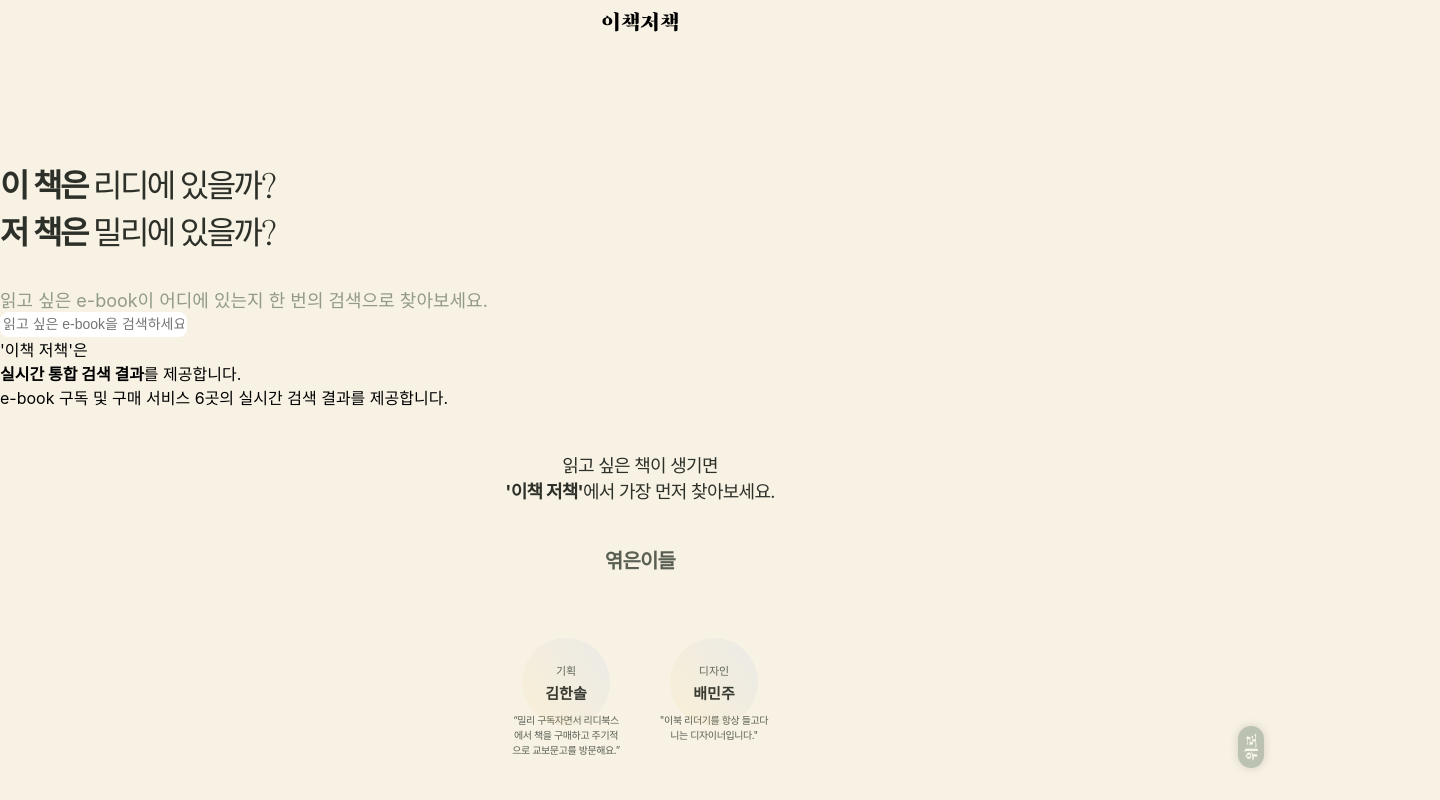
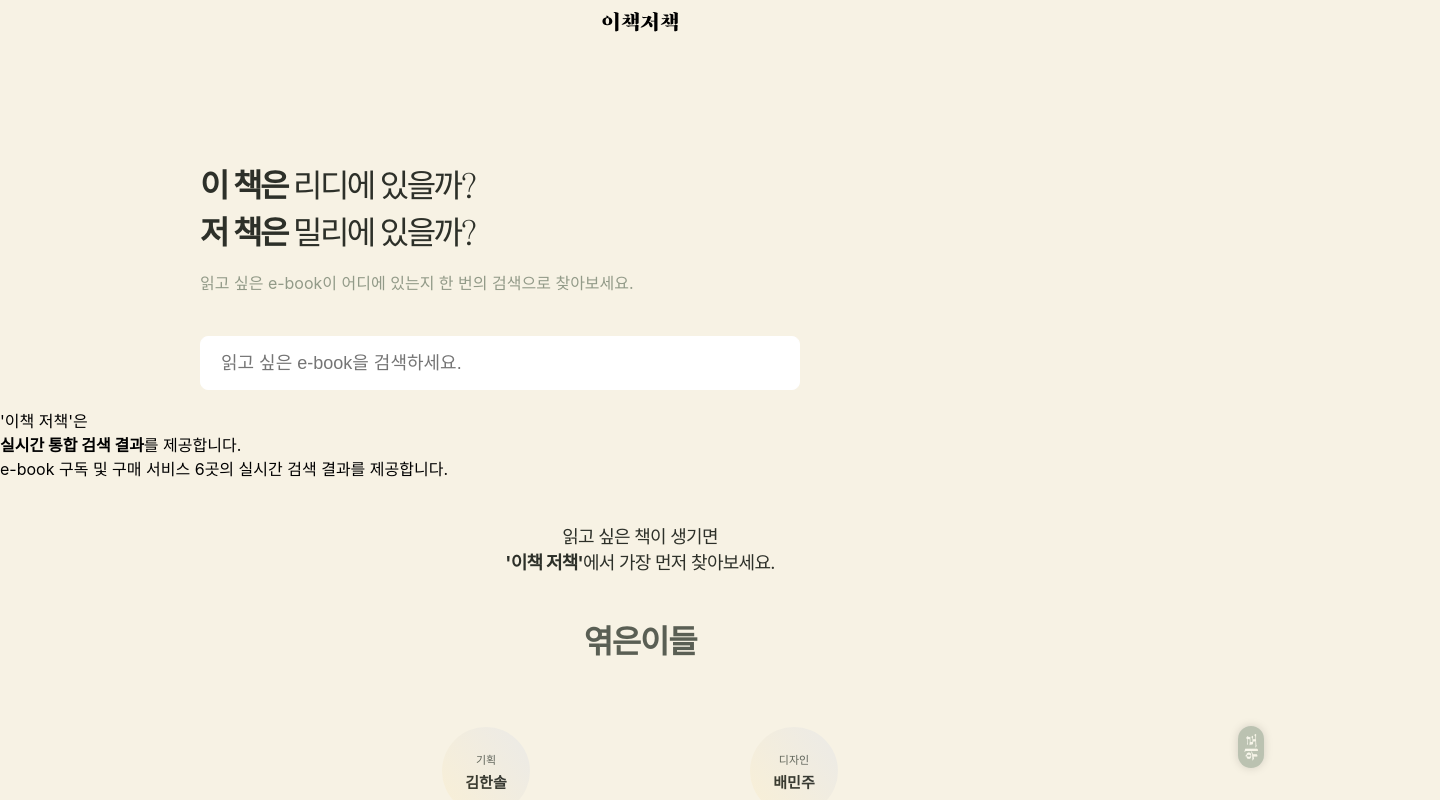
Before and after one commit to ridimillie/ridimillie-frontend, a Next.js app: page / in a window 1280 px wide. Shown: the top 800 px of the page, 1440 px wide, since content can reach past the window. Built offline with nearby package versions, Linux system fonts and the light colour scheme.

Commit message:
[Style] Home: apply responsive-ui to main

```diff
--- a/components/home/Main.tsx
+++ b/components/home/Main.tsx
@@ -5,7 +5,7 @@ const Styled = {
   MainWrapper: styled.main`
     position: relative;
     margin-top: 160px;
-
+    padding: 0 40px 24px 40px;
     @media (max-width: 768px) {
       margin-top: 44px;
       padding: 36px 0 60px 32px;
@@ -23,20 +23,22 @@ const Styled = {
     transition: 0.3s;
     animation: 0.8s ease fadeIn;
   `,
+
   MainCopy: styled.div`
     font-family: 'Nanum Myeongjo', serif;
     font-size: 32px;
     color: #2d3029;
-    margin-bottom: 32px;
+    margin-bottom: 16px;
     letter-spacing: -0.08em;
     @media (max-width: 768px) {
       font-size: 24px;
       margin-bottom: 14px;
     }
   `,
+
   SubCopy: styled.div`
     color: #929a88;
-    font-size: 18px;
+    font-size: 16px;
     @media (max-width: 768px) {
       font-size: 12px;
       width: 180px;
--- a/components/home/MainInput.tsx
+++ b/components/home/MainInput.tsx
@@ -5,36 +5,34 @@ import styled from '@emotion/styled';
 const Styled = {
   InputWrapper: styled.div`
     position: relative;
-    /* position: sticky;
-    top: 44px; */
-
+    height: 90px;
+    padding: 18px 40px;
     @media (max-width: 768px) {
       height: 70px;
       padding: 10px 16px;
-      width: 100%;
     }
   `,
+
   Input: styled.input`
+    padding: 0 20px;
+    width: 600px;
+    height: 100%;
     border: 1px solid #fff;
     background-color: #fff;
     box-sizing: border-box;
     border-radius: 8px;
-
-    font-size: 14px;
+    font-size: 18px;
     line-height: 21px;
-    text-align: center;
-    /* sub / greengray2 */
     color: #929a88;
     -webkit-appearance: none;
     -webkit-border-radius: 8px;
-
     &:focus {
       outline: none;
     }
-
     @media (max-width: 768px) {
-      height: 100%;
       width: 100%;
+      text-align: center;
+      font-size: 14px;
     }
   `,
 };
--- a/pages/index.tsx
+++ b/pages/index.tsx
@@ -19,15 +19,16 @@ const Styled = {
     justify-content: center;
     /* scroll이 0이 아닐때 && background: #f7f2e4; */
     z-index: 999;
+    img {
+      height: 20px;
+    }
   `,
-  Logo: styled.img`
-    height: 20px;
-  `,
+
   MainWrapper: styled.div`
     display: flex;
     flex-direction: column;
-    /* width: 640px; */
-
+    max-width: 960px;
+    margin: 0 auto;
     @media (max-width: 768px) {
       height: 100vh;
       &::before {
@@ -44,6 +45,7 @@ const Styled = {
       }
     }
   `,
+
   ScrollDownBtnWrapper: styled.div`
     display: flex;
     justify-content: center;
@@ -52,6 +54,7 @@ const Styled = {
     bottom: 0px;
     padding: 20px;
   `,
+
   ScrollDownBtn: styled(DownCircleOutlined)`
     display: none;
     @media (max-width: 768px) {
@@ -62,13 +65,13 @@ const Styled = {
       outline: none;
     }
   `,
+
   ScrollTopBtn: styled.div`
     position: fixed;
     bottom: 32px;
     right: 16px;
     width: 26px;
     height: 42px;
-    /* sub / greengray3 */
     background: #bbc2b1;
     border-radius: 20px;
     display: flex;
@@ -79,27 +82,37 @@ const Styled = {
       width: 14px;
     }
   `,
+
   AuthorWrapper: styled.div`
     display: flex;
     flex-direction: column;
     justify-content: center;
     align-items: center;
     margin-bottom: 70px;
+    @media (max-width: 768px) {
+    }
   `,
+
   AuthorTitle: styled.div`
-    font-family: NanumMyeongjo;
+    font-family: 'Nanum Myeongjo', serif;
     font-weight: 800;
-    font-size: 20px;
     text-align: center;
     letter-spacing: -0.04em;
-    /* sub / greengray1 */
     color: #5a5f54;
+    font-size: 32px;
+    @media (max-width: 768px) {
+      font-size: 20px;
+    }
   `,
+
   Row: styled.div`
     display: flex;
-    width: 260px;
+    width: 420px;
     justify-content: space-between;
     align-items: flex-start;
+    @media (max-width: 768px) {
+      width: 260px;
+    }
   `,
 };
 
@@ -164,10 +177,10 @@ function Home() {
 
   return (
     <>
+      <Styled.Header>
+        <img src='/assets/images/logo.svg' />
+      </Styled.Header>
       <Styled.MainWrapper>
-        <Styled.Header>
-          <Styled.Logo src='/assets/images/logo.svg' />
-        </Styled.Header>
         <Main />
         <MainInput />
         <Styled.ScrollDownBtnWrapper>
```
